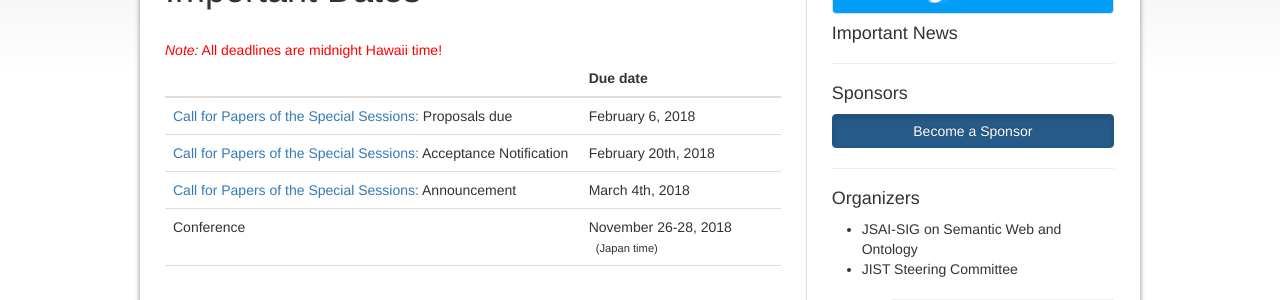
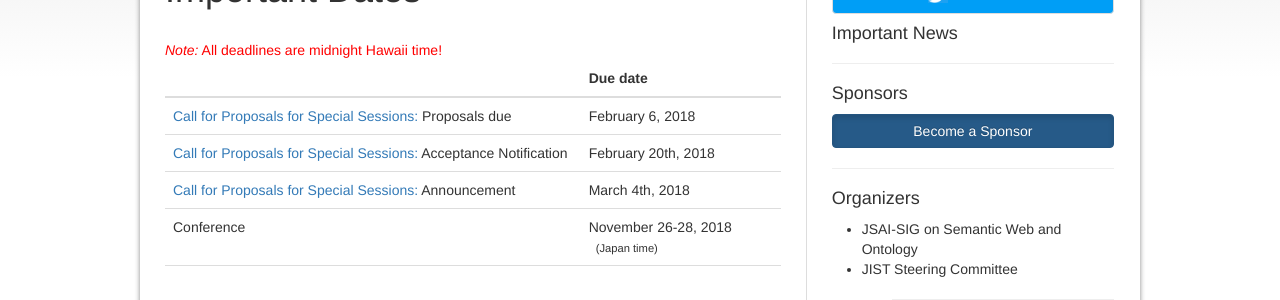
Before and after one commit to IJCKGconference/JIST2018, a Jekyll site: the page built from pages/important-dates.html, in a window 1280 px wide. Shown: the part 421-721 px from the top of the page. Built offline with Jekyll 4.4.1, drawn with Linux system fonts in a browser that asks for light colours.

Commit message:
call for papers of the special sessions -> call for proposals for special sessions

```diff
--- a/pages/calls/special-sessions.html
+++ b/pages/calls/special-sessions.html
@@ -38,7 +38,7 @@ The accepted papers in the special sessions will be included in the conference p
 <ol>
 <li><b>Submission due:</b> 23:59 (Hawaii Time) February 6th, 2018</li>
 <li><b>Acceptance Notification:</b> February 20th, 2018</li>
-<li><b>Announcement/ Call for Papers of the Special Sessions:</b> March 4th, 2018</li>
+<li><b>Announcement/ Call for Proposals for Special Sessions:</b> March 4th, 2018</li>
 </ol>
 
 <h3>Proposals should be sent to via Email</h3>
--- a/pages/important-dates.html
+++ b/pages/important-dates.html
@@ -20,18 +20,18 @@ status: published
   <tbody>
 
 	<tr>
-	    <td><a href="{{site.baseurl}}/pages/calls/special_sessions.html">Call for Papers of the Special Sessions:</a> Proposals due</td>
+	    <td><a href="{{site.baseurl}}/pages/calls/special_sessions.html">Call for Proposals for Special Sessions:</a> Proposals due</td>
 	    <td class="jist-news-date">February 6, 2018</td>
 	</tr>
 
 
 	<tr>
-	    <td><a href="{{site.baseurl}}/pages/calls/special_sessions.html">Call for Papers of the Special Sessions:</a> Acceptance Notification</td>
+	    <td><a href="{{site.baseurl}}/pages/calls/special_sessions.html">Call for Proposals for Special Sessions:</a> Acceptance Notification</td>
 	    <td class="jist-news-date">February 20th, 2018</td>
 	</tr>
 
 	<tr>
-	    <td><a href="{{site.baseurl}}/pages/calls/special_sessions.html">Call for Papers of the Special Sessions:</a> Announcement</td>
+	    <td><a href="{{site.baseurl}}/pages/calls/special_sessions.html">Call for Proposals for Special Sessions:</a> Announcement</td>
 	    <td class="jist-news-date">March 4th, 2018</td>
 	</tr>
 
```
Also changed, not shown: 2 other files.
